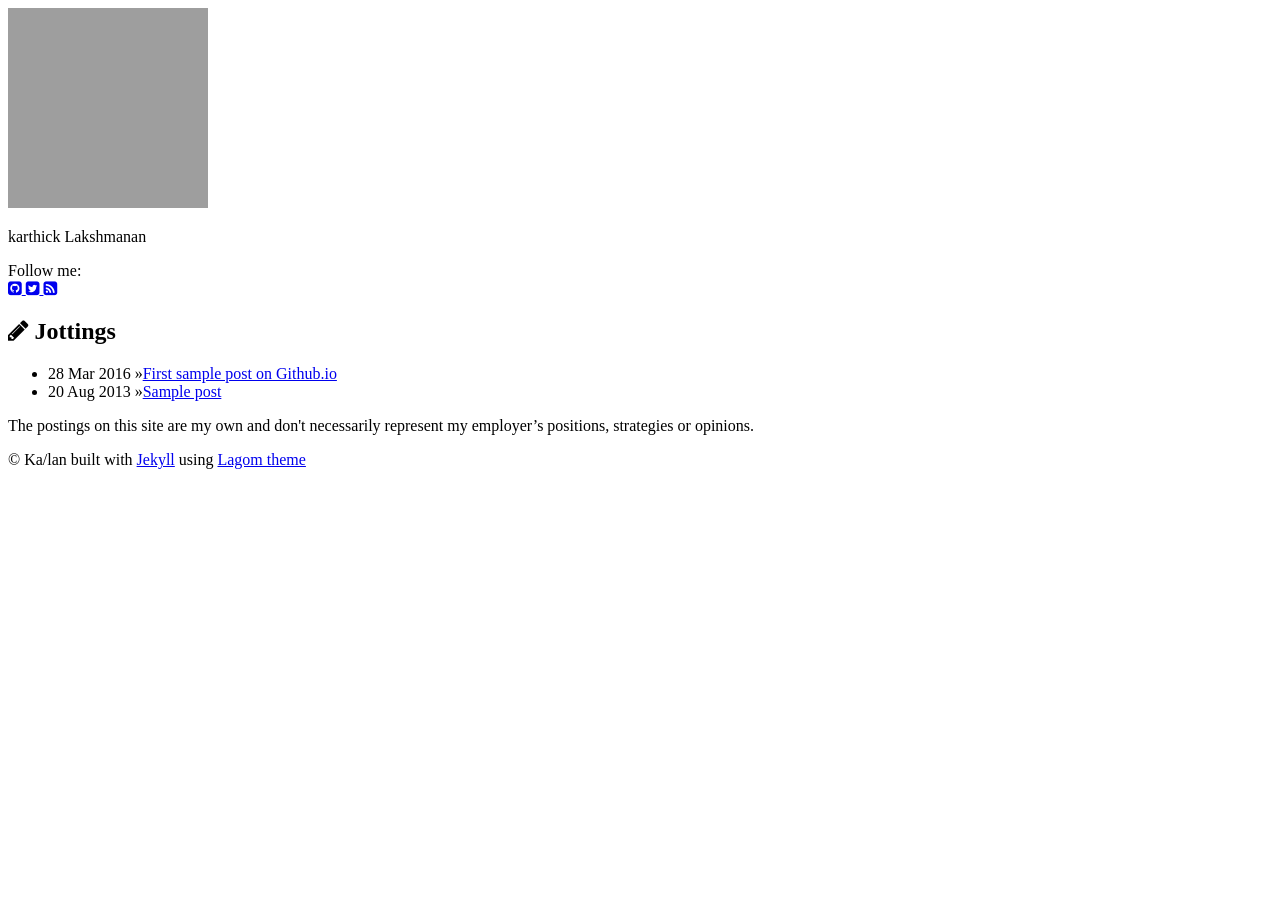
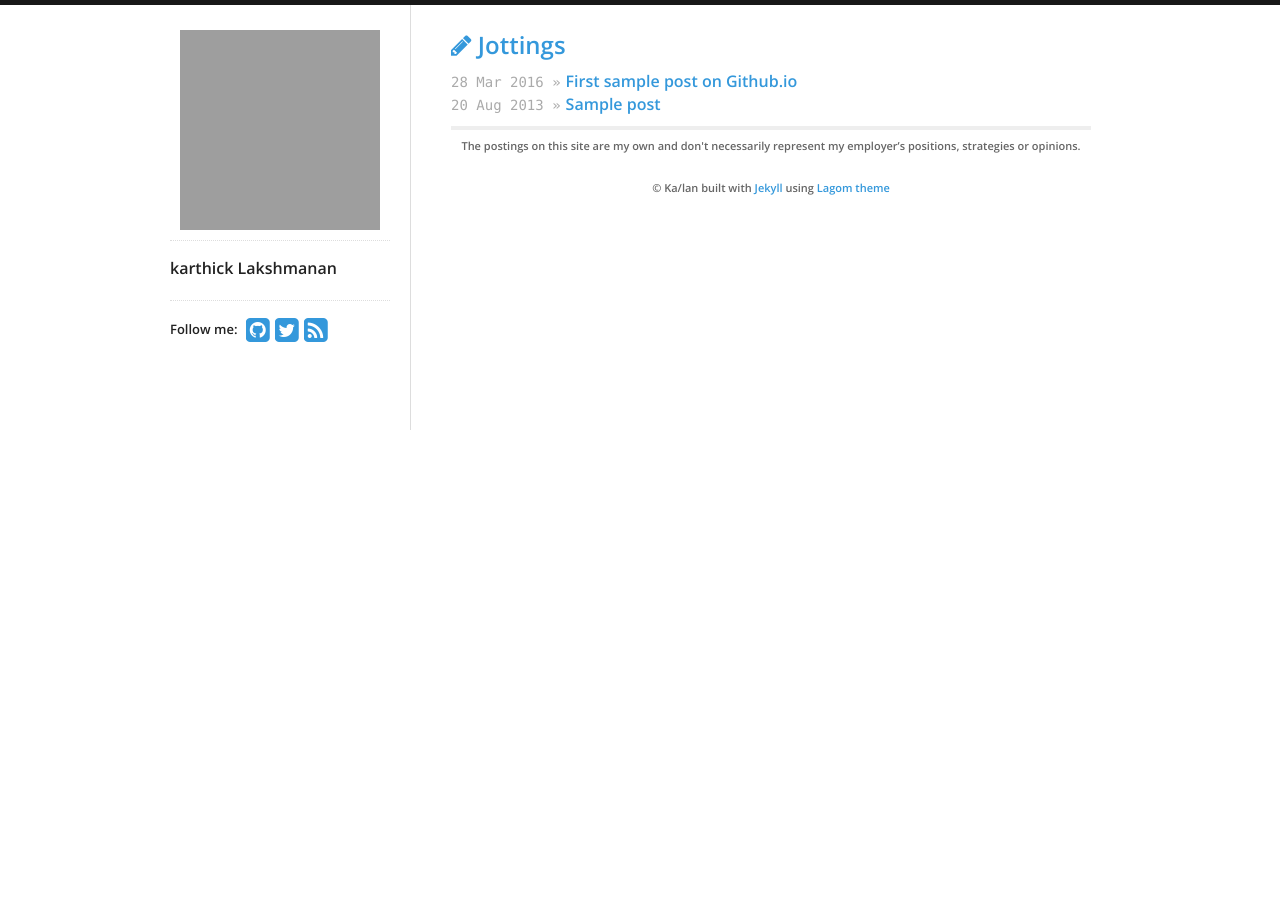
Before and after one commit to itskarthicklakshmanan/karthicklaksman.github.io, a Jekyll site: the page built from index.html, in a window 1280 px wide. Built offline with Jekyll 4.4.1, drawn with Linux system fonts in a browser that asks for light colours; nearby versions of some CDN libraries; grey boxes are pictures that could not be loaded.

Commit message:
Update default.html

```diff
--- a/_layouts/default.html
+++ b/_layouts/default.html
@@ -15,7 +15,7 @@
   <link rel="shortcut icon" href="/camera_pathfinder.png">
   <link rel="alternate" type="application/atom+xml" title="karthick lakshman" href="{{site.url}}/atom.xml" />
 
-  <link rel="stylesheet" href="{{ site.github.url }}/assets/css/skeleton.css">
+  <link rel="stylesheet" href="{{ site.github.url }}/assets/css/all.css">
   <link href="https://maxcdn.bootstrapcdn.com/font-awesome/4.4.0/css/font-awesome.min.css" rel="stylesheet" integrity="sha256-k2/8zcNbxVIh5mnQ52A0r3a6jAgMGxFJFE2707UxGCk= sha512-ZV9KawG2Legkwp3nAlxLIVFudTauWuBpC10uEafMHYL0Sarrz5A7G79kXh5+5+woxQ5HM559XX2UZjMJ36Wplg==" crossorigin="anonymous">
 </head>
 <body>
```
